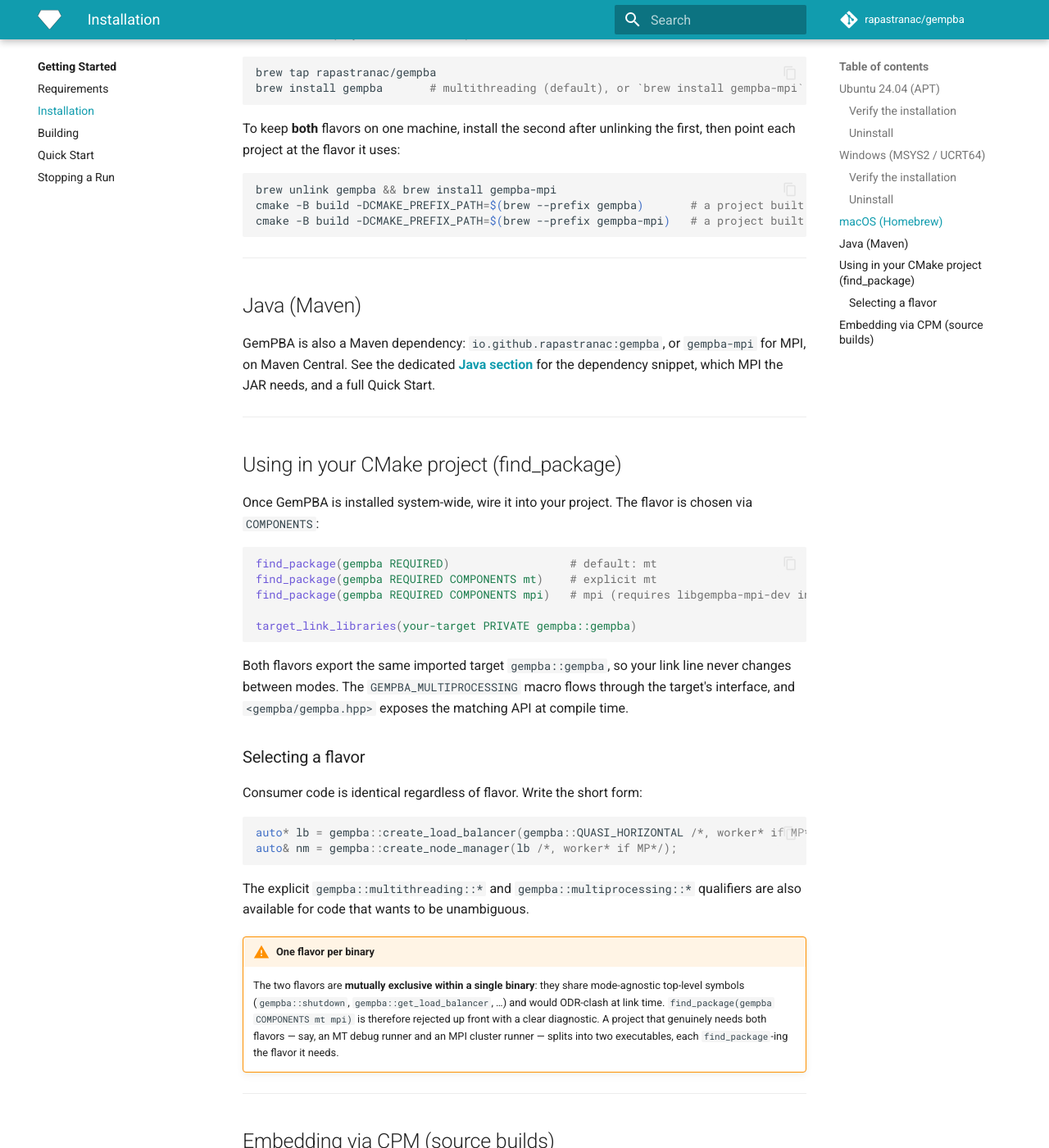
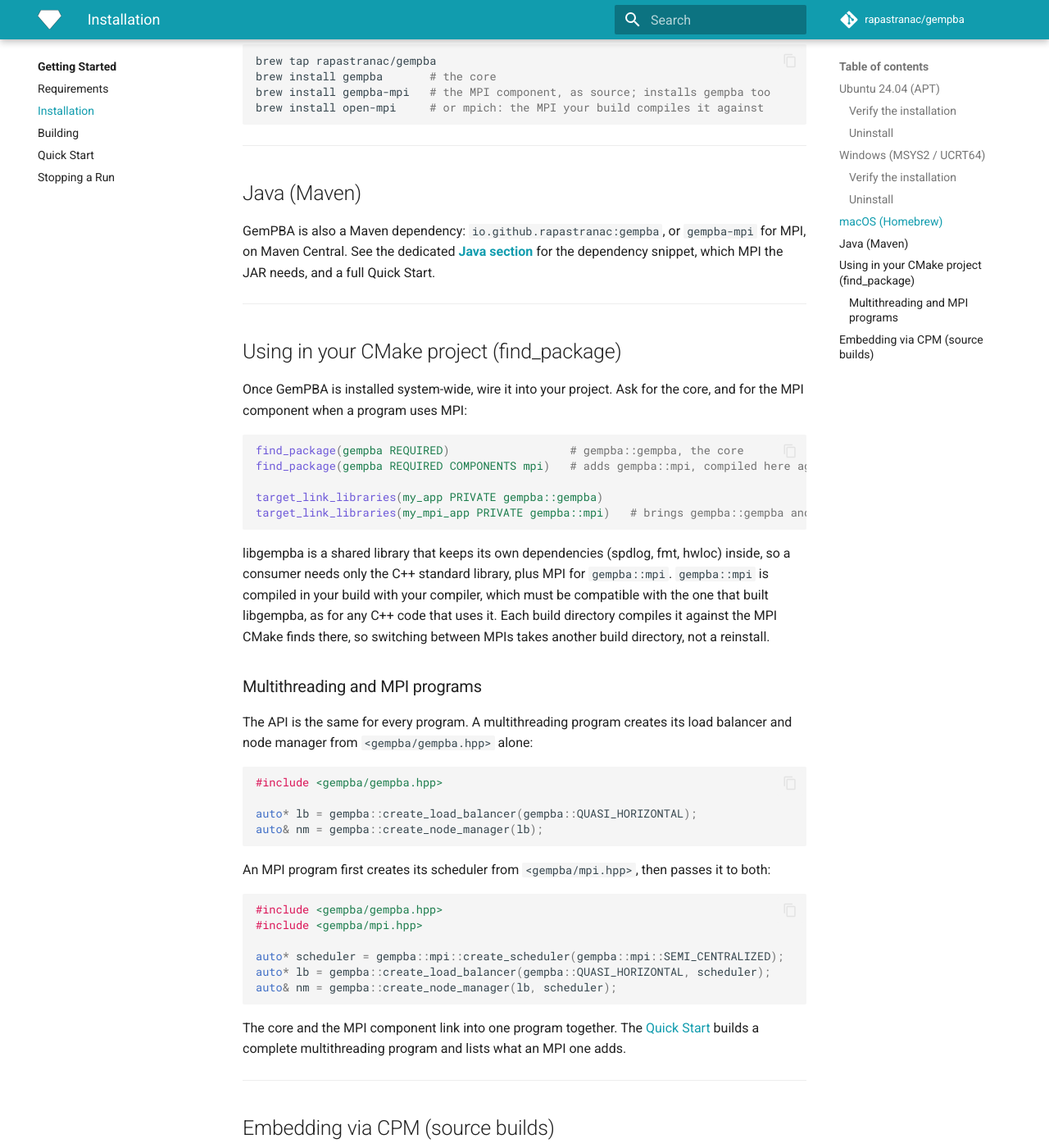
Before and after one commit to rapastranac/gempba-docs, an MkDocs documentation site: the page built from docs/getting-started/installation.md, in a window 1280 px wide and 1400 px high, scrolled down 2424 px. Shown: the whole window at 82% size. Built offline with MkDocs 1.6.1 and Material for MkDocs 9.7.7, drawn with Linux system fonts in a browser that asks for light colours; comment, search, counter and statistics services are not loaded; some of the changed text lies outside the part shown.

Commit message:
#471 docs(#1, #8, #18, #23, #411, #470): Install and build the core and the MPI component instead of the flavors
- Installation: the core and the MPI component, installed as source; the APT, MSYS2 and Homebrew packages of each; find_package(gempba COMPONENTS mpi) and gempba::mpi; how a multithreading and an MPI program set up; GEMPBA_BUILD_MPI for CPM
- Building: GEMPBA_BUILD_MPI and GEMPBA_MPI_INTEGRATION_TESTS replace GEMPBA_MULTIPROCESSING and GEMPBA_DEV_MODE; a root build defaults to Debug
- Requirements: an MPI row for the MPI component; spdlog and fmt are build-only; CPM fetches only BS_thread_pool

````diff
--- a/docs/getting-started/installation.md
+++ b/docs/getting-started/installation.md
@@ -1,14 +1,11 @@
 # Installation
 
-GemPBA comes in two **flavors**, and which one you want depends on where your computation runs:
+GemPBA is one library with multithreading built in, plus an optional **MPI component**:
 
-- **Multithreading (`mt`)** — the default. Uses all the cores of a **single machine**. No MPI to install, nothing to configure. If you are unsure, start here.
-- **Multiprocessing (`mpi`; the Java artifact is `gempba-mpi`)** — distributes work across **multiple machines/nodes** over MPI. Add it when one machine is not enough.
+- **The core** (`gempba`) uses all the cores of a **single machine**. No MPI to install, nothing to configure. If you are unsure, start here.
+- **The MPI component** (`gempba-mpi`, the same name as the Java artifact) adds the schedulers that distribute work across **multiple machines/nodes** over MPI. Install it on top of the core when one machine is not enough. It installs as source: your build compiles it against the MPI on your machine (Open MPI, MPICH or MS-MPI), so one installation works with any of them.
 
-Both flavors can be installed side by side on **any** platform. You pick which one a program uses when you build *that* program (see [Selecting a flavor](#selecting-a-flavor)), not when you install.
-
-!!! note "Where the API picks the flavor"
-    Consumer code is identical regardless of flavor. The flavor is selected at `find_package` time, not at every call site.
+A program uses the MPI component only when it asks for it (see [Using in your CMake project](#using-in-your-cmake-project-find_package)), so multithreading and MPI programs build side by side from the same installation.
 
 ---
 
@@ -27,12 +24,12 @@ echo "deb [signed-by=/etc/apt/keyrings/gempba.gpg] https://rapastranac.github.io
   | sudo tee /etc/apt/sources.list.d/gempba.list > /dev/null
 sudo apt update
 
-# 3. Install the flavor(s) you need
-sudo apt install libgempba-dev          # multithreading flavor (default)
-sudo apt install libgempba-mpi-dev      # MPI flavor; depends on libgempba-dev
+# 3. Install
+sudo apt install libgempba-dev          # the core
+sudo apt install libgempba-mpi-dev      # the MPI component, as source; with libopenmpi-dev or libmpich-dev
 ```
 
-The two packages install side by side without conflict: `libgempba-mpi-dev` `Depends:` the base `libgempba-dev` plus `libopenmpi-dev`.
+`libgempba-mpi-dev` `Depends:` `libgempba-dev` of the same version, plus `libopenmpi-dev` (≥ 4.0) or `libmpich-dev`. Ubuntu 24.04's MPICH package starts every rank of a job alone ([Launchpad bug 2072338](https://bugs.launchpad.net/ubuntu/+source/mpich/+bug/2072338)), so use Open MPI there.
 
 If you already have the repository registered and just want to pick up a new release:
 
@@ -40,10 +37,11 @@ If you already have the repository registered and just want to pick up a new rel
 sudo apt update && sudo apt upgrade libgempba-dev libgempba-mpi-dev
 ```
 
-Alternatively, download the `.deb` directly from the [Releases page](https://github.com/rapastranac/gempba/releases) and install it manually:
+Alternatively, download the `.deb`s directly from the [Releases page](https://github.com/rapastranac/gempba/releases) and install them manually:
 
 ```bash
 sudo dpkg -i libgempba-dev_<version>_amd64.deb
+sudo dpkg -i libgempba-mpi-dev_<version>_amd64.deb   # the MPI component, if you need it
 ```
 
 ### Verify the installation
@@ -64,11 +62,11 @@ Use `purge` instead of `remove` to also clear any leftover configuration files.
 
 ## Windows (MSYS2 / UCRT64)
 
-MSYS2 packages are attached to each GitHub Release rather than served from a custom pacman repository. Download the `.pkg.tar.zst` asset(s) for the flavor you want from the [latest release](https://github.com/rapastranac/gempba/releases/latest); their names carry the version, such as `mingw-w64-ucrt-x86_64-gempba-4.4.0-1-any.pkg.tar.zst`. Then install them from an MSYS2 UCRT64 shell:
+MSYS2 packages are attached to each GitHub Release rather than served from a custom pacman repository. Download the `.pkg.tar.zst` assets from the [latest release](https://github.com/rapastranac/gempba/releases/latest); their names carry the version, such as `mingw-w64-ucrt-x86_64-gempba-5.0.0-1-any.pkg.tar.zst`. Then install them from an MSYS2 UCRT64 shell:
 
 ```bash
-pacman -U mingw-w64-ucrt-x86_64-gempba-<version>-any.pkg.tar.zst       # multithreading (default)
-pacman -U mingw-w64-ucrt-x86_64-gempba-mpi-<version>-any.pkg.tar.zst   # MPI; depends on the mt package above
+pacman -U mingw-w64-ucrt-x86_64-gempba-<version>-any.pkg.tar.zst       # the core
+pacman -U mingw-w64-ucrt-x86_64-gempba-mpi-<version>-any.pkg.tar.zst   # the MPI component, as source; depends on the core and MS-MPI
 ```
 
 If you installed from a local package and want to upgrade, download the new package and run the same command again.
@@ -89,7 +87,8 @@ pacman -Qi mingw-w64-ucrt-x86_64-gempba
 ### Uninstall
 
 ```bash
-pacman -R mingw-w64-ucrt-x86_64-gempba
+pacman -R mingw-w64-ucrt-x86_64-gempba-mpi   # the MPI component, if installed
+pacman -R mingw-w64-ucrt-x86_64-gempba       # the core
 ```
 
 ---
@@ -100,15 +99,9 @@ Install from the project's Homebrew tap:
 
 ```bash
 brew tap rapastranac/gempba
-brew install gempba       # multithreading (default), or `brew install gempba-mpi` for MPI
-```
-
-To keep **both** flavors on one machine, install the second after unlinking the first, then point each project at the flavor it uses:
-
-```bash
-brew unlink gempba && brew install gempba-mpi
-cmake -B build -DCMAKE_PREFIX_PATH=$(brew --prefix gempba)       # a project built against mt
-cmake -B build -DCMAKE_PREFIX_PATH=$(brew --prefix gempba-mpi)   # a project built against mpi
+brew install gempba       # the core
+brew install gempba-mpi   # the MPI component, as source; installs gempba too
+brew install open-mpi     # or mpich: the MPI your build compiles it against
 ```
 
 ---
@@ -121,31 +114,41 @@ GemPBA is also a Maven dependency: `io.github.rapastranac:gempba`, or `gempba-mp
 
 ## Using in your CMake project (find_package)
 
-Once GemPBA is installed system-wide, wire it into your project. The flavor is chosen via `COMPONENTS`:
+Once GemPBA is installed system-wide, wire it into your project. Ask for the core, and for the MPI component when a program uses MPI:
 
 ```cmake
-find_package(gempba REQUIRED)                  # default: mt
-find_package(gempba REQUIRED COMPONENTS mt)    # explicit mt
-find_package(gempba REQUIRED COMPONENTS mpi)   # mpi (requires libgempba-mpi-dev installed)
+find_package(gempba REQUIRED)                  # gempba::gempba, the core
+find_package(gempba REQUIRED COMPONENTS mpi)   # adds gempba::mpi, compiled here against the MPI CMake finds
 
-target_link_libraries(your-target PRIVATE gempba::gempba)
+target_link_libraries(my_app PRIVATE gempba::gempba)
+target_link_libraries(my_mpi_app PRIVATE gempba::mpi)   # brings gempba::gempba and MPI with it
 ```
 
-Both flavors export the same imported target `gempba::gempba`, so your link line never changes between modes. The `GEMPBA_MULTIPROCESSING` macro flows through the target's interface, and `<gempba/gempba.hpp>` exposes the matching API at compile time.
+libgempba is a shared library that keeps its own dependencies (spdlog, fmt, hwloc) inside, so a consumer needs only the C++ standard library, plus MPI for `gempba::mpi`. `gempba::mpi` is compiled in your build with your compiler, which must be compatible with the one that built libgempba, as for any C++ code that uses it. Each build directory compiles it against the MPI CMake finds there, so switching between MPIs takes another build directory, not a reinstall.
 
-### Selecting a flavor
+### Multithreading and MPI programs
 
-Consumer code is identical regardless of flavor. Write the short form:
+The API is the same for every program. A multithreading program creates its load balancer and node manager from `<gempba/gempba.hpp>` alone:
 
 ```cpp
-auto* lb = gempba::create_load_balancer(gempba::QUASI_HORIZONTAL /*, worker* if MP*/);
-auto& nm = gempba::create_node_manager(lb /*, worker* if MP*/);
+#include <gempba/gempba.hpp>
+
+auto* lb = gempba::create_load_balancer(gempba::QUASI_HORIZONTAL);
+auto& nm = gempba::create_node_manager(lb);
 ```
 
-The explicit `gempba::multithreading::*` and `gempba::multiprocessing::*` qualifiers are also available for code that wants to be unambiguous.
+An MPI program first creates its scheduler from `<gempba/mpi.hpp>`, then passes it to both:
 
-!!! warning "One flavor per binary"
-    The two flavors are **mutually exclusive within a single binary**: they share mode-agnostic top-level symbols (`gempba::shutdown`, `gempba::get_load_balancer`, …) and would ODR-clash at link time. `find_package(gempba COMPONENTS mt mpi)` is therefore rejected up front with a clear diagnostic. A project that genuinely needs both flavors — say, an MT debug runner and an MPI cluster runner — splits into two executables, each `find_package`-ing the flavor it needs.
+```cpp
+#include <gempba/gempba.hpp>
+#include <gempba/mpi.hpp>
+
+auto* scheduler = gempba::mpi::create_scheduler(gempba::mpi::SEMI_CENTRALIZED);
+auto* lb = gempba::create_load_balancer(gempba::QUASI_HORIZONTAL, scheduler);
+auto& nm = gempba::create_node_manager(lb, scheduler);
+```
+
+The core and the MPI component link into one program together. The [Quick Start](../quick-start.md) builds a complete multithreading program and lists what an MPI one adds.
 
 ---
 
@@ -185,12 +188,12 @@ project(your-project VERSION 1.0 LANGUAGES CXX)
 set(CMAKE_CXX_STANDARD 23)
 
 # GemPBA flags
-set(GEMPBA_MULTIPROCESSING ON CACHE BOOL "" FORCE)  # ON = MPI flavor, OFF = multithreading
+set(GEMPBA_BUILD_MPI ON CACHE BOOL "" FORCE)        # compile gempba::mpi too (needs MPI); OFF builds the core alone
 set(GEMPBA_HWLOC ON CACHE BOOL "" FORCE)            # hardware-topology probe (telemetry)
 set(GEMPBA_DEBUG_COMMENTS OFF CACHE BOOL "" FORCE)  # (Optional) extra logging
 add_subdirectory(external)
 
-target_link_libraries(main PUBLIC gempba::gempba)
+target_link_libraries(main PUBLIC gempba::mpi)      # gempba::gempba for a multithreading program
 ```
 
 For ready-to-clone consumer projects, see the [gempba-examples](https://github.com/rapastranac/gempba-examples) (C++) and [gempba-java-examples](https://github.com/rapastranac/gempba-java-examples) (Java) repositories.
````
Also changed, not shown: docs/getting-started/building.md (+10 -8 lines), docs/getting-started/requirements.md (+10 -10 lines).
